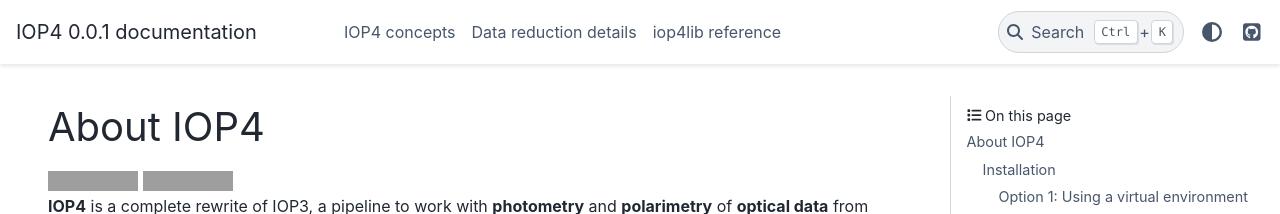
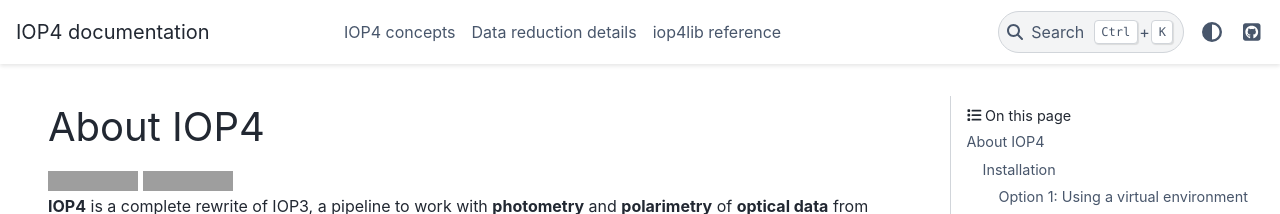
Before and after one commit to juanep97/iop4, a Sphinx documentation site: the page built from docs/index.rst, in a window 1280 px wide. Shown: the top 214 px of the page. Built offline with Sphinx 7.4.7 and the PyData theme 0.15.4, drawn with Linux system fonts in a browser that asks for light colours; the version number could not be read and is left out; some of the changed lines change nothing that is shown; grey boxes are pictures that could not be loaded.

Commit message:
make docs show exact version

```diff
--- a/docs/conf.py
+++ b/docs/conf.py
@@ -1,3 +1,8 @@
+import os, subprocess
+GIT_COMMIT_HASH = subprocess.check_output(['git', 'rev-parse', 'HEAD'], cwd=os.path.dirname(os.path.realpath(__file__))).decode('ascii').strip()
+GIT_BRANCH = subprocess.check_output(['git', 'rev-parse', '--abbrev-ref', 'HEAD'], cwd=os.path.dirname(os.path.realpath(__file__))).decode('ascii').strip()
+GIT_DESCRIBE = subprocess.check_output(['git', 'describe', '--always'], cwd=os.path.dirname(os.path.realpath(__file__))).decode('ascii').strip()
+
 # Configuration file for the Sphinx documentation builder.
 #
 # For the full list of built-in configuration values, see the documentation:
@@ -6,10 +11,12 @@
 # -- Project information -----------------------------------------------------
 # https://www.sphinx-doc.org/en/master/usage/configuration.html#project-information
 
+# Get exact version from git
+
 project = 'IOP4'
 copyright = '2023, Juan Escudero Pedrosa'
 author = 'Juan Escudero Pedrosa'
-release = '0.0.1'
+release = GIT_DESCRIBE
 
 # -- General configuration ---------------------------------------------------
 # https://www.sphinx-doc.org/en/master/usage/configuration.html#general-configuration
@@ -149,7 +156,7 @@
         print(f"basedir: {iop4conf.basedir}")
         rel_path = os.path.relpath(file_path, iop4conf.basedir)
         print(f"rel_path: {rel_path}")
-        url = f'{repo_url}/blob/main/{rel_path}'
+        url = f'{repo_url}/blob/{GIT_COMMIT_HASH}/{rel_path}'
         return url
     else:
         return None
```
